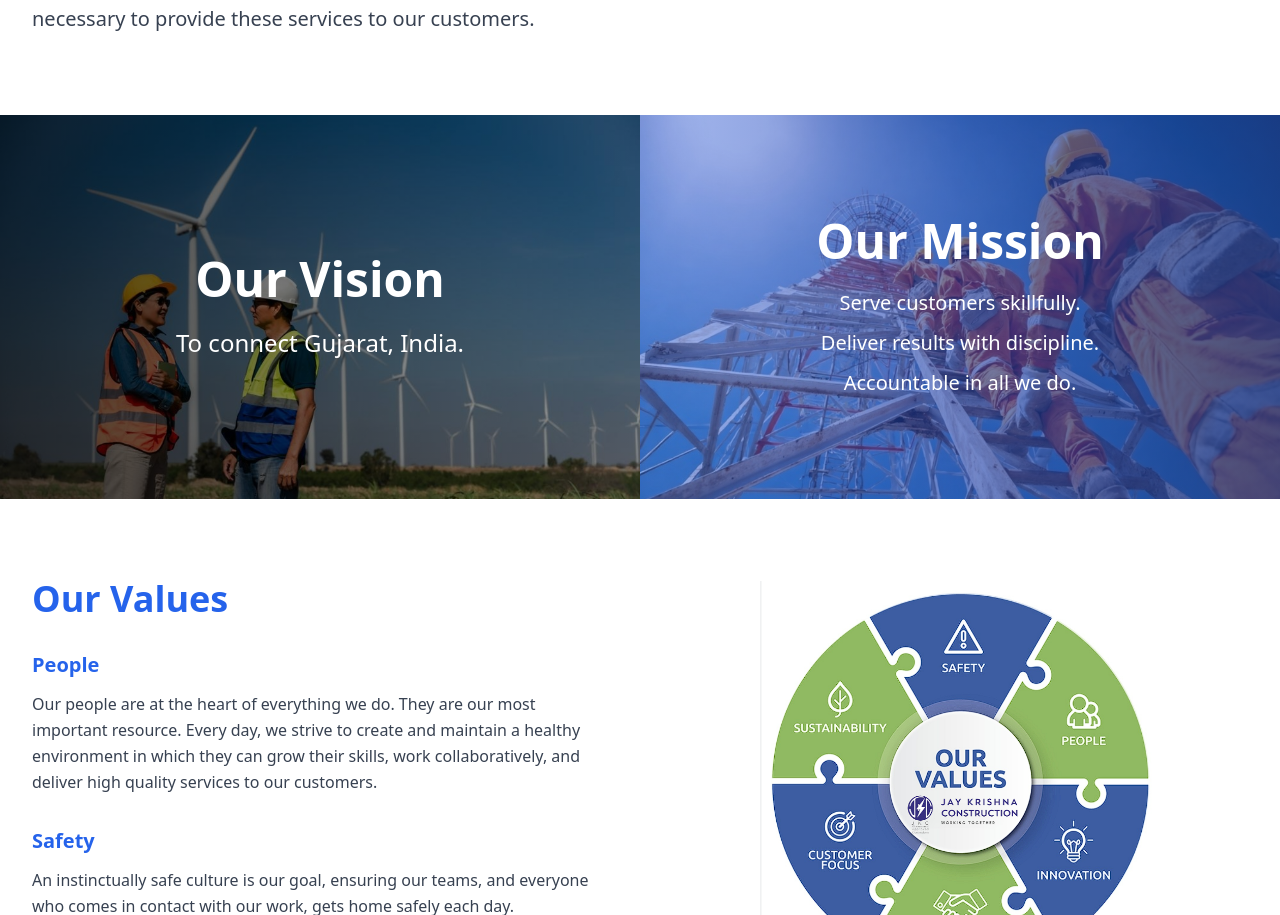
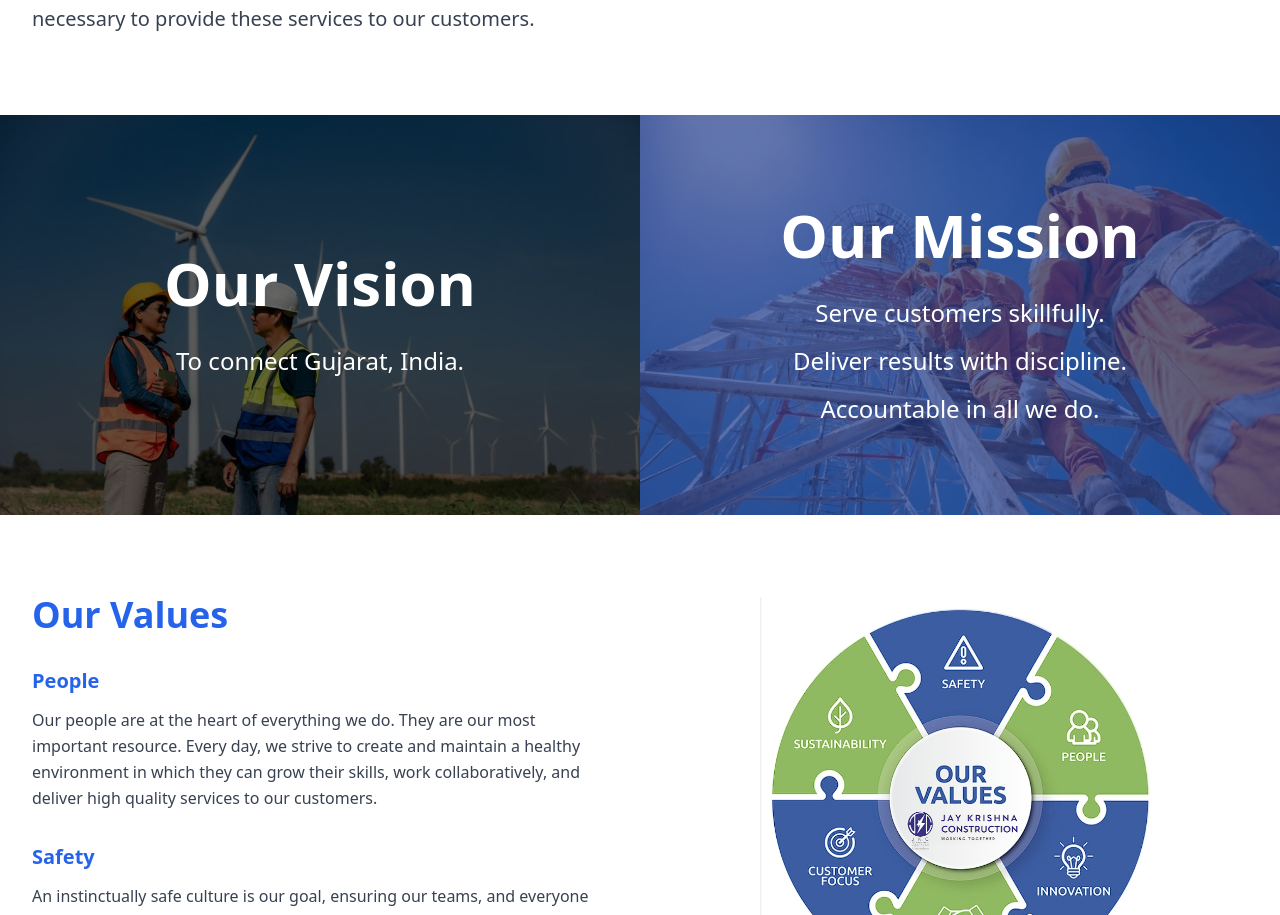
Before and after one commit to Yash-Sojitra-sys/JKconstruction, a React (Vite) app: page /about-us in a window 1280 px wide. Shown: the part 1328-2243 px from the top of the page. Built offline with nearby package versions, Linux system fonts and the light colour scheme.

Commit message:
Make Vision and Mission sections full-width with larger images and proper overlays matching reference design

```diff
--- a/src/pages/AboutUs.tsx
+++ b/src/pages/AboutUs.tsx
@@ -66,41 +66,41 @@ const AboutUs: React.FC = () => {
       </section>
 
       {/* Vision and Mission Section */}
-      <section className="py-0 px-0">
-        <div className="w-full">
+      <section className="w-full">
+        <div className="w-screen relative left-1/2 right-1/2 -ml-[50vw] -mr-[50vw]">
           <div className="grid md:grid-cols-2 gap-0">
             {/* Our Vision */}
-            <div className="relative h-96 flex items-center justify-center">
+            <div className="relative h-[50vh] min-h-[400px] flex items-center justify-center">
               <div className="absolute inset-0">
                 <img
                   src={IMAGES.GALLERY.CONSTRUCTION_1}
                   alt="Our Vision"
                   className="w-full h-full object-cover"
                 />
-                <div className="absolute inset-0 bg-gradient-to-r from-black/70 via-black/50 to-black/30"></div>
+                <div className="absolute inset-0 bg-black/60"></div>
               </div>
               <div className="relative z-10 text-center text-white px-8">
-                <h2 className="text-5xl font-bold mb-6">Our Vision</h2>
-                <p className="text-2xl font-medium">To connect Gujarat, India.</p>
+                <h2 className="text-6xl font-bold mb-8">Our Vision</h2>
+                <p className="text-2xl font-light">To connect Gujarat, India.</p>
               </div>
             </div>
 
             {/* Our Mission */}
-            <div className="relative h-96 flex items-center justify-center">
+            <div className="relative h-[50vh] min-h-[400px] flex items-center justify-center">
               <div className="absolute inset-0">
                 <img
                   src={IMAGES.GALLERY.CONSTRUCTION_2}
                   alt="Our Mission"
                   className="w-full h-full object-cover"
                 />
-                <div className="absolute inset-0 bg-gradient-to-l from-blue-900/80 via-blue-800/60 to-blue-700/40"></div>
+                <div className="absolute inset-0 bg-blue-900/70"></div>
               </div>
               <div className="relative z-10 text-center text-white px-8">
-                <h2 className="text-5xl font-bold mb-6">Our Mission</h2>
-                <div className="space-y-3">
-                  <p className="text-xl font-medium">Serve customers skillfully.</p>
-                  <p className="text-xl font-medium">Deliver results with discipline.</p>
-                  <p className="text-xl font-medium">Accountable in all we do.</p>
+                <h2 className="text-6xl font-bold mb-8">Our Mission</h2>
+                <div className="space-y-4">
+                  <p className="text-2xl font-light">Serve customers skillfully.</p>
+                  <p className="text-2xl font-light">Deliver results with discipline.</p>
+                  <p className="text-2xl font-light">Accountable in all we do.</p>
                 </div>
               </div>
             </div>
```
